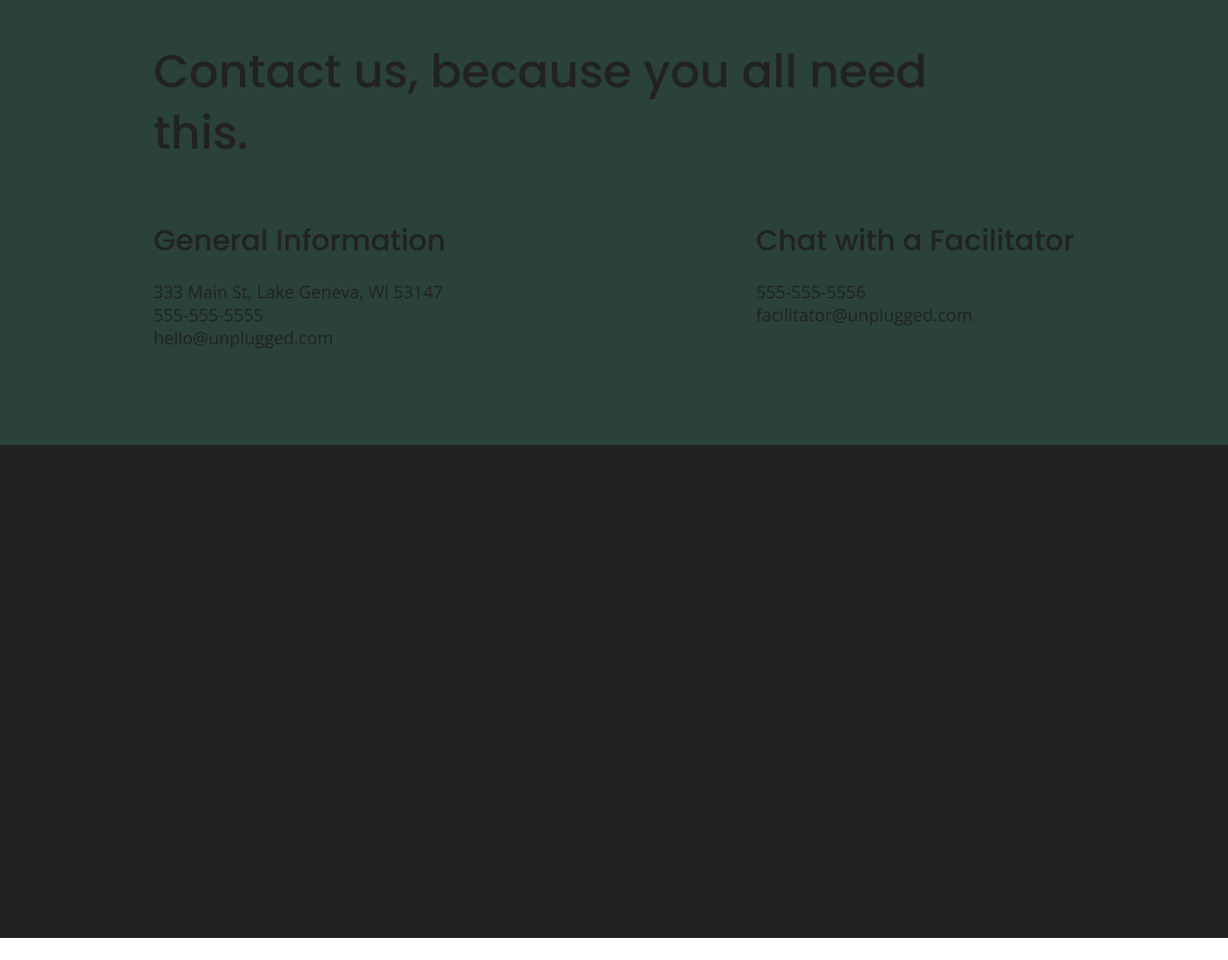
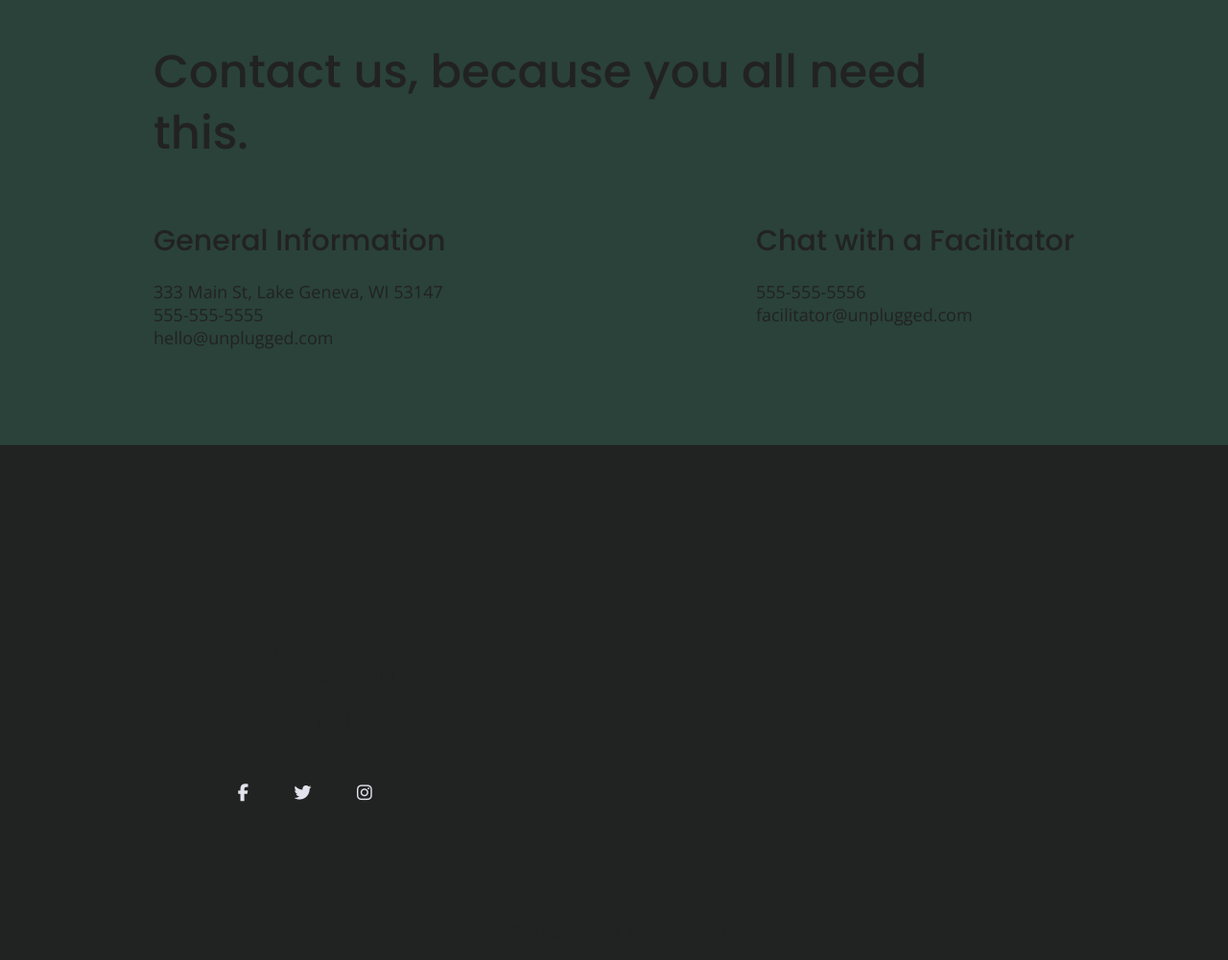
Before and after one commit to jaltrock/unplugged-design-docs, a website: page about/index.html in a window 1280 px wide. Shown: the part 1219-2220 px from the top of the page at 96% size. Before the commit the page ends 2197 px from the top, so only its background shows below. Drawn offline with nearby package versions, Linux system fonts and the light colour scheme.

Commit message:
Added social media icons to footers

```diff
--- a/about/index.html
+++ b/about/index.html
@@ -107,8 +107,15 @@
             <h4>Social</h4>
             <div class="social-icons">
               <p>
-                <a href="#"></a>
+                <a href=""><i class="fab fa-facebook-f"></i></a>
               </p>
+              <p>
+                <a href=""><i class="fab fa-twitter"></i></a>
+              </p>
+              <p>
+                <a href=""><i class="fab fa-instagram"></i></a>
+              </p>
+            </div>
             </div>
           </div>
         </div>
```
Also changed, not shown: faq/index.html (+7 -1 lines), index.html (+7 -1 lines).
